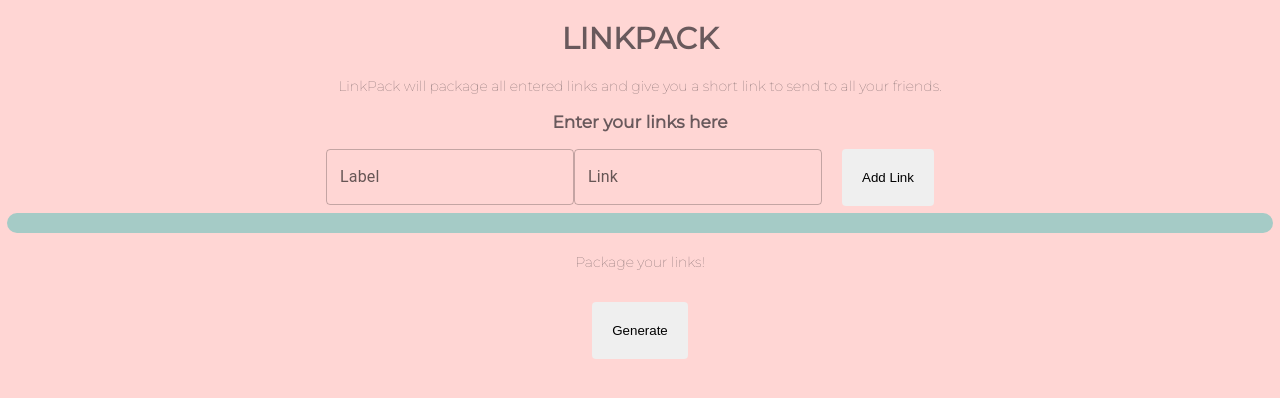
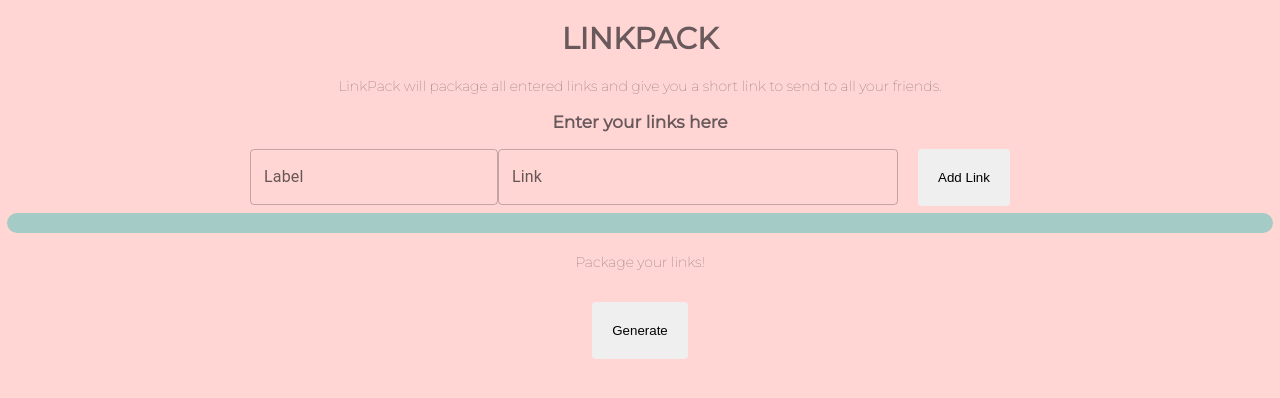
Before and after one commit to LinkPack/LinkPack, a React app: page / in a window 1280 px wide. Shown: the top 398 px of the page. Built offline with nearby package versions, Linux system fonts and the light colour scheme.

Commit message:
made link box wider

```diff
--- a/client/components/EntryCreator.jsx
+++ b/client/components/EntryCreator.jsx
@@ -23,7 +23,7 @@ function EntryCreator(props) {
   return(
     <div id='linkAddBar'>
       <TextField id="outlined-basic" label="Label" variant="outlined" value={label} onChange={labelOnChange} />
-      <TextField id="outlined-basic" label="Link" variant="outlined" value={link} onChange={linkOnChange} />
+      <TextField className='linkEntryField' id="outlined-basic" label="Link" variant="outlined" value={link} onChange={linkOnChange} />
       <button onClick={handleButtonClick}>Add Link </button>
     </div>
   );
--- a/client/scss/styles.scss
+++ b/client/scss/styles.scss
@@ -26,6 +26,9 @@ p {
 #linkAddBar {
   display: flex;
   justify-content: center;
+}
+.linkEntryField {
+  width: 400px;
 }
 
 .entry-box {
```
